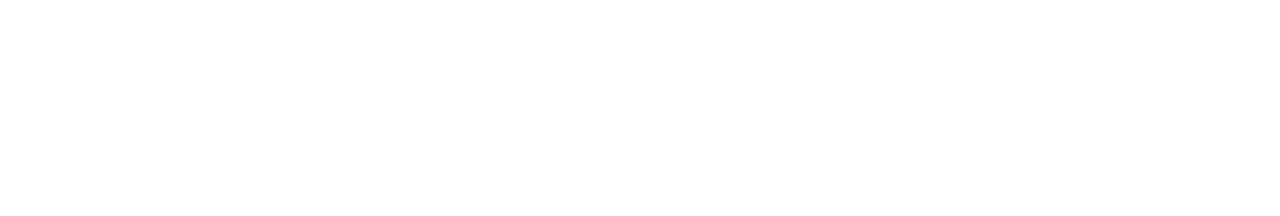
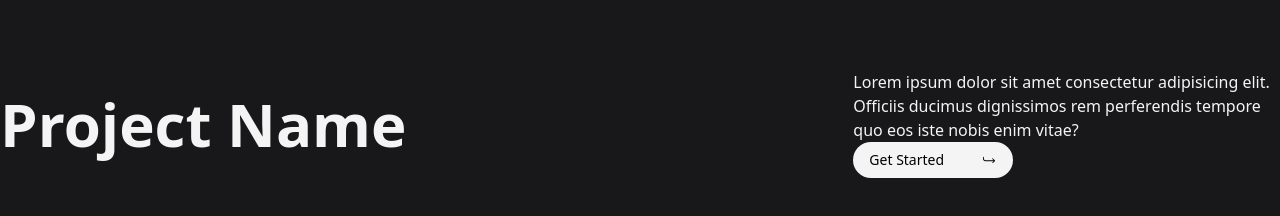
Before and after one commit to adarsh-279/Refokus, a React (Vite) app: page / in a window 1280 px wide. Shown: the part 980-1196 px from the top of the page. Before the commit the page ends 970 px from the top, so only its background shows below. Built offline with nearby package versions, Linux system fonts and the light colour scheme.

Commit message:
Single project

```diff
--- a/src/App.jsx
+++ b/src/App.jsx
@@ -2,6 +2,7 @@
 import Navbar from './components/Navbar'
 import Work from './components/Work'
 import Stripes from './components/Stripes'
+import Projects from './components/Projects'
 
 const App = () => {
   return (
@@ -9,6 +10,7 @@
       <Navbar />
       <Work />
       <Stripes />
+      <Projects />
     </div>
   )
 }
--- /dev/null
+++ b/src/components/Project.jsx
@@ -0,0 +1,18 @@
+import React from 'react'
+import Button from './Button'
+
+const Project = () => {
+  return (
+    <div className='w-full py-20 text-zinc-100'>
+      <div className='max-w-screen-xl mx-auto flex items-center justify-between'>
+        <h1 className='text-6xl capitalize font-semibold'>Project name</h1>
+        <div className='w-1/3'>
+          <p>Lorem ipsum dolor sit amet consectetur adipisicing elit. Officiis ducimus dignissimos rem perferendis tempore quo eos iste nobis enim vitae?</p>
+          <Button />
+        </div>
+        </div>
+    </div>
+  )
+}
+
+export default Project
--- /dev/null
+++ b/src/components/Projects.jsx
@@ -0,0 +1,45 @@
+import React from 'react'
+import Project from './Project'
+
+const Projects = () => {
+
+    const projects = [
+      {
+        title: "Arqitel",
+        description:
+          "With a continuous 3D animation, we showcase Arqitel approach and show how migration data translates into real estate.",
+        live: true,
+        case: false,
+      },
+      {
+        title: "TTR",
+        description:
+          "We've created an interactive site using generative AI to allow users to engage with our thinking about Ai, industry trends and design.",
+        live: true,
+        case: false,
+      },
+      {
+        title: "YIR 2022",
+        description:
+          "Our second year was filled with great events, exciting projects, awards and amazing people - so we made another showcase to celebrate.",
+        live: true,
+        case: true,
+      },
+      {
+        title: "Yahoo!",
+        description:
+          "We enhanced the New York Fashion Week, by creating a fully digital AR fashion experience for Yahoo and Maisie Wilen, featuring holographic 3D models and an integrated web shop.",
+        live: true,
+        case: true,
+      },
+    ];
+
+  return (
+      <div className='w-full bg-zinc-900 mx-auto'>
+
+          <Project />
+    </div>
+  )
+}
+
+export default Projects
```
